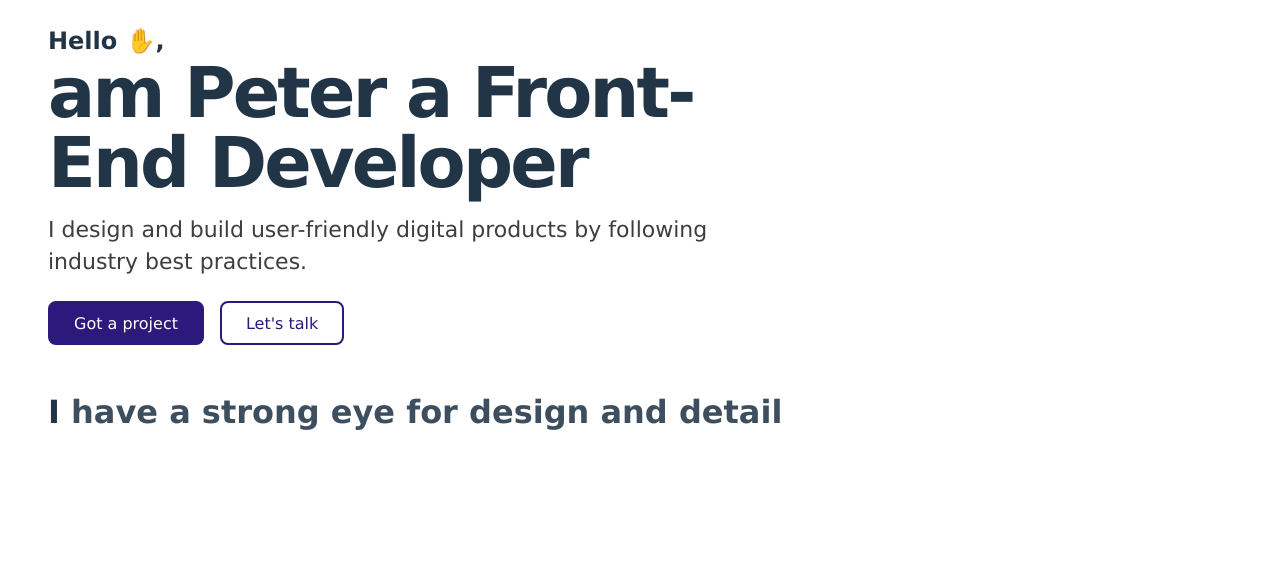
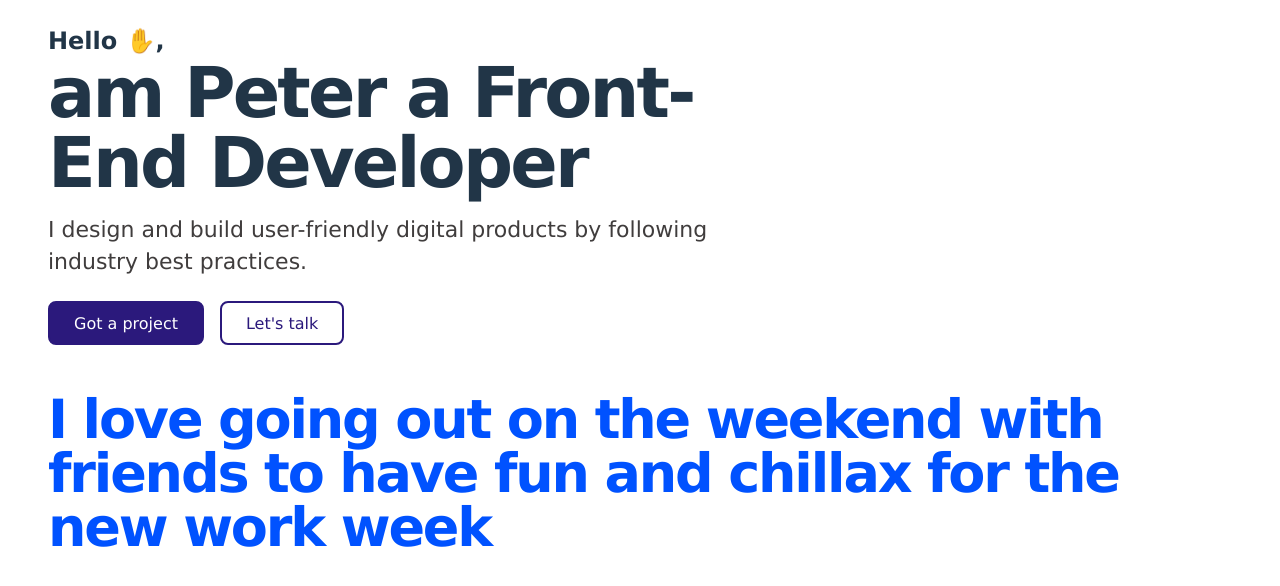
Before and after one commit to ikembakwem/portfolio-project, a React (Vite) app: page / in a window 1280 px wide. Shown: the top 586 px of the page. Built offline with nearby package versions, Linux system fonts and the light colour scheme.

Commit message:
Successfully added text reveal animation component

```diff
--- a/package.json
+++ b/package.json
@@ -11,6 +11,7 @@
   "dependencies": {
     "@emotion/react": "^11.10.6",
     "@emotion/styled": "^11.10.6",
+    "framer-motion": "^10.12.18",
     "react": "^18.2.0",
     "react-dom": "^18.2.0"
   },
--- a/src/App.tsx
+++ b/src/App.tsx
@@ -1,4 +1,5 @@
 import styled from "@emotion/styled";
+import { AnimatedParagraph } from "./components/textRevealAnimation";
 
 function App() {
   return (
@@ -21,9 +22,7 @@ function App() {
         </Content>
       </Container>
       <Container>
-        <MotionSentence>
-          I <p>have a strong eye for design and detail</p>
-        </MotionSentence>
+        <AnimatedParagraph sentence="love going out on the weekend with friends to have fun and chillax for the new work week" />
       </Container>
     </main>
   );
--- /dev/null
+++ b/src/components/textRevealAnimation.tsx
@@ -0,0 +1,52 @@
+import styled from "@emotion/styled";
+import { useEffect, useState } from "react";
+
+interface Props {
+  sentence: string;
+}
+
+export const AnimatedParagraph = ({ sentence }: Props) => {
+  const [words, setWords] = useState<string[]>([]);
+
+  const splitText = (text: string) => text.split(" ");
+
+  useEffect(() => {
+    setWords(splitText(sentence));
+  }, [sentence]);
+
+  return (
+    <Sentence>
+      <span>I </span>
+      {words.map((word, index) => (
+        <AnimatedSpan
+          key={index}
+          style={{ animationDelay: `${index * 200}ms` }}
+        >
+          {word}{" "}
+        </AnimatedSpan>
+      ))}
+    </Sentence>
+  );
+};
+
+const AnimatedSpan = styled.span`
+  opacity: 0;
+  animation: fadeIn 1s ease-in-out forwards;
+
+  @keyframes fadeIn {
+    0% {
+      opacity: 0;
+    }
+    100% {
+      opacity: 1;
+    }
+  }
+`;
+
+const Sentence = styled.p`
+  font-size: 54px;
+  font-weight: 700;
+  line-height: 54px;
+  letter-spacing: -0.04em;
+  color: #0052ff;
+`;
```
Also changed, not shown: 1 other file (tests, documents, lock files or other folders).
